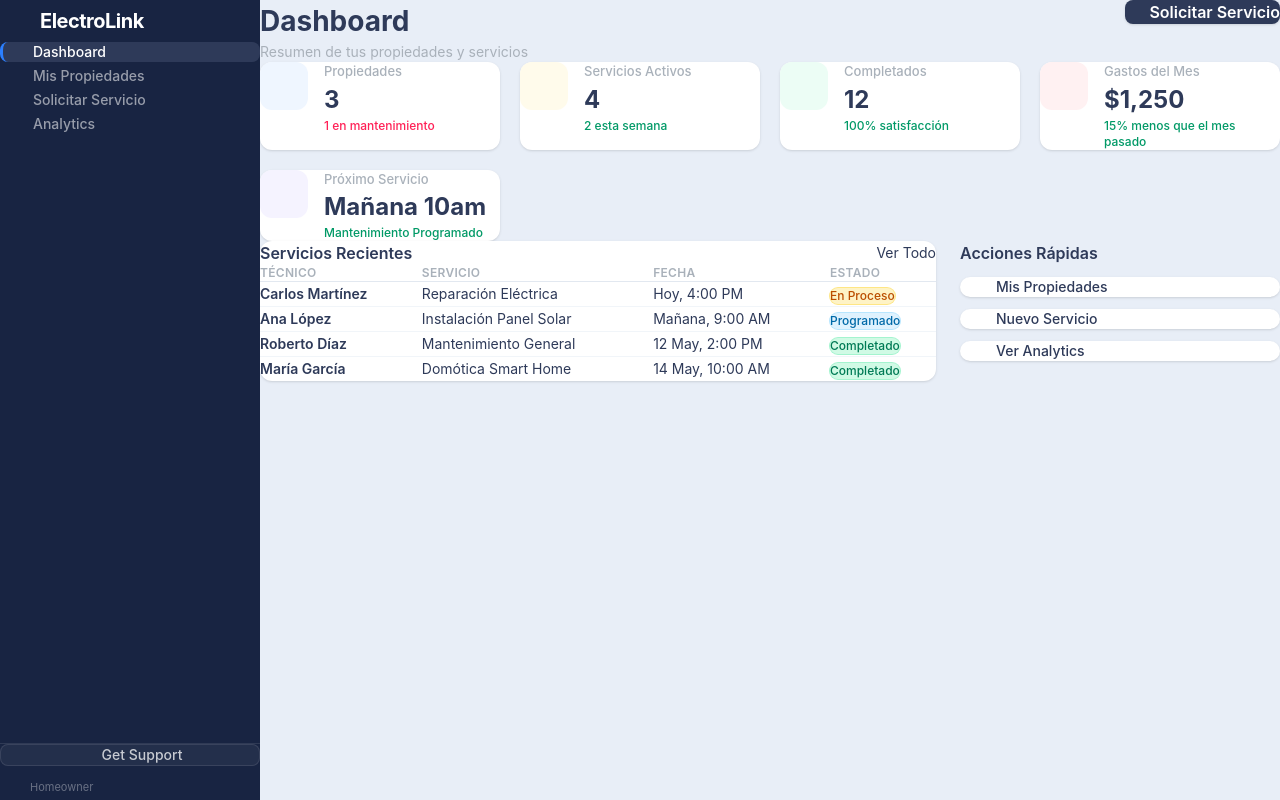
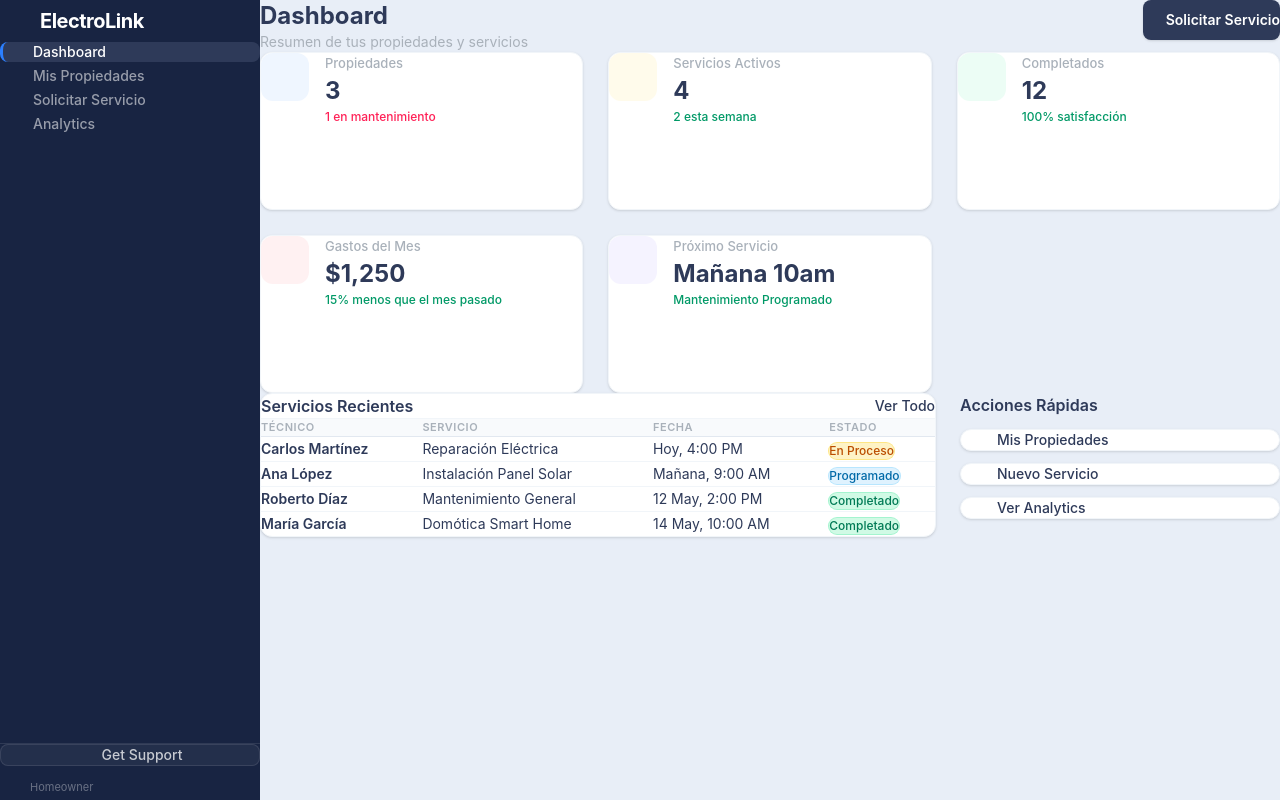
Before and after one commit to Hampcoders-Experimentos/electrolink-frontend, an Angular app: page /owner/dashboard in a window 1280 px wide. Built offline with nearby package versions, Linux system fonts and the light colour scheme.

Commit message:
refactor: Update owner dashboard layout and enhance accessibility with Tailwind classes

```diff
--- a/src/app/shared/presentation/pages/owner-dashboard/owner-dashboard.html
+++ b/src/app/shared/presentation/pages/owner-dashboard/owner-dashboard.html
@@ -1,61 +1,67 @@
-<div class="p-8 max-w-[1200px]">
+<!-- Canvas -->
+<div class="p-8 max-w-[1020px]">
+
+  <!-- Greeting & Quick Action row -->
   <header class="flex justify-between items-start mb-8">
     <div>
-      <h1 class="text-[28px] font-bold text-[var(--el-primary)] mb-1">Dashboard</h1>
-      <p class="text-sm text-[var(--el-warm-gray)]">Resumen de tus propiedades y servicios</p>
+      <h1 class="text-2xl font-bold text-primary leading-8 mb-1">Dashboard</h1>
+      <p class="text-sm text-warm-gray leading-5">Resumen de tus propiedades y servicios</p>
     </div>
-    <div>
+    <!-- Action button -->
     <button
       type="button"
-        class="inline-flex items-center gap-2 px-4 py-2.5 bg-[var(--el-primary)] text-white font-semibold rounded-lg shadow hover:opacity-90 transition"
+      class="h-10 inline-flex items-center gap-2 px-5 bg-primary text-white text-sm font-semibold rounded-lg shadow hover:opacity-90 transition"
       (click)="navigate('/owner/new-request')"
     >
-        <el-icon name="plus" size="1rem" />
+      <el-icon name="plus" size="0.95rem" />
       Solicitar Servicio
     </button>
-    </div>
   </header>
 
-  <section class="grid grid-cols-[repeat(auto-fill,minmax(240px,1fr))] gap-5 mb-8">
+  <!-- KPI cards -->
+  <section class="grid grid-cols-[repeat(auto-fill,minmax(302px,1fr))] gap-[25px] mb-8">
     @for (kpi of kpis; track kpi.label) {
-      <article class="bg-white rounded-xl p-6 flex items-start gap-4 shadow-sm">
-        <div class="w-12 h-12 rounded-xl flex items-center justify-center shrink-0" [class]="toneClass(kpi.tone)">
+      <article class="h-kpi bg-white rounded-xl p-[25px] flex items-start gap-4 shadow-sm border border-slate-100">
+        <div class="size-12 rounded-xl flex items-center justify-center shrink-0" [class]="kpi.toneClass">
           <el-icon [name]="kpi.icon" size="1.25rem" />
         </div>
-        <div class="flex flex-col gap-0.5">
-          <span class="text-[13px] font-medium text-[var(--el-warm-gray)]">{{ kpi.label }}</span>
-          <span class="text-2xl font-bold text-[var(--el-primary)]">{{ kpi.value }}</span>
-          <span class="text-xs font-medium" [class]="kpi.positive ? 'text-emerald-600' : 'text-rose-500'">{{ kpi.change }}</span>
+        <div class="flex flex-col gap-0.5 min-w-0">
+          <span class="text-[13px] font-medium text-warm-gray leading-5">{{ kpi.label }}</span>
+          <span class="text-2xl font-bold text-primary leading-8">{{ kpi.value }}</span>
+          <span class="text-xs font-medium leading-4" [class]="kpi.positive ? 'text-emerald-600' : 'text-rose-500'">{{ kpi.change }}</span>
         </div>
       </article>
     }
   </section>
 
+  <!-- Bento-style 2-column lower section. -->
   <div class="grid grid-cols-1 lg:grid-cols-[1fr_320px] gap-6">
-    <section class="bg-white rounded-xl shadow-sm overflow-hidden">
-      <header class="flex justify-between items-center px-6 pt-4 pb-2">
-        <h3 class="text-base font-semibold text-[var(--el-primary)]">Servicios Recientes</h3>
-        <button type="button" class="inline-flex items-center gap-1.5 text-sm text-[var(--el-primary)] hover:underline">
+
+    <!-- Recent Services table. -->
+    <section class="bg-white rounded-xl shadow-sm border border-slate-100 overflow-hidden">
+      <header class="flex justify-between items-center px-6 pt-4 pb-3 border-b border-slate-100">
+        <h3 class="text-base font-semibold text-primary leading-6">Servicios Recientes</h3>
+        <button type="button" class="inline-flex items-center gap-1.5 text-sm text-primary font-medium hover:underline">
           <el-icon name="list" size="0.95rem" /> Ver Todo
         </button>
       </header>
       <table class="w-full border-collapse">
         <thead>
-          <tr>
-            <th class="text-left text-xs font-semibold text-[var(--el-warm-gray)] uppercase tracking-wide px-6 py-3 border-b border-slate-200">Técnico</th>
-            <th class="text-left text-xs font-semibold text-[var(--el-warm-gray)] uppercase tracking-wide px-6 py-3 border-b border-slate-200">Servicio</th>
-            <th class="text-left text-xs font-semibold text-[var(--el-warm-gray)] uppercase tracking-wide px-6 py-3 border-b border-slate-200">Fecha</th>
-            <th class="text-left text-xs font-semibold text-[var(--el-warm-gray)] uppercase tracking-wide px-6 py-3 border-b border-slate-200">Estado</th>
+          <tr class="bg-slate-50">
+            <th class="text-left text-[11px] font-semibold text-warm-gray uppercase tracking-wider px-6 py-3 border-b border-slate-200">Técnico</th>
+            <th class="text-left text-[11px] font-semibold text-warm-gray uppercase tracking-wider px-6 py-3 border-b border-slate-200">Servicio</th>
+            <th class="text-left text-[11px] font-semibold text-warm-gray uppercase tracking-wider px-6 py-3 border-b border-slate-200">Fecha</th>
+            <th class="text-left text-[11px] font-semibold text-warm-gray uppercase tracking-wider px-6 py-3 border-b border-slate-200">Estado</th>
           </tr>
         </thead>
         <tbody>
           @for (service of recentServices; track service.id) {
-            <tr class="border-b border-slate-100 last:border-b-0">
-              <td class="px-6 py-3.5 text-sm font-semibold text-[var(--el-primary)]">{{ service.technician }}</td>
-              <td class="px-6 py-3.5 text-sm text-[var(--el-primary)]">{{ service.service }}</td>
-              <td class="px-6 py-3.5 text-sm text-[var(--el-primary)]">{{ service.date }}</td>
-              <td class="px-6 py-3.5">
-                <span class="inline-flex items-center px-2.5 py-0.5 rounded-full text-xs font-medium ring-1" [class]="statusBadge(service.status)">{{ service.status }}</span>
+            <tr class="border-b border-slate-100 last:border-b-0 hover:bg-slate-50/50">
+              <td class="px-6 py-4 text-sm font-semibold text-primary">{{ service.technician }}</td>
+              <td class="px-6 py-4 text-sm text-primary">{{ service.service }}</td>
+              <td class="px-6 py-4 text-sm text-primary">{{ service.date }}</td>
+              <td class="px-6 py-4">
+                <span class="inline-flex items-center px-2.5 py-0.5 rounded-full text-xs font-medium ring-1" [class]="service.badgeClass">{{ service.status }}</span>
               </td>
             </tr>
           }
@@ -63,17 +69,18 @@
       </table>
     </section>
 
+    <!-- Quick actions side widget. -->
     <aside class="flex flex-col gap-3">
-      <h3 class="text-base font-semibold text-[var(--el-primary)]">Acciones Rápidas</h3>
+      <h3 class="text-base font-semibold text-primary leading-6 mb-1">Acciones Rápidas</h3>
       @for (qa of quickActions; track qa.path) {
         <button
           type="button"
-          class="flex items-center gap-3 p-4 bg-white border-0 rounded-[10px] text-sm font-medium text-[var(--el-primary)] shadow-sm hover:shadow-md hover:-translate-y-px transition text-left w-full"
+          class="flex items-center gap-3 px-4 py-4 bg-white border border-slate-100 rounded-xl text-sm font-medium text-primary shadow-sm hover:shadow-md hover:-translate-y-px hover:border-slate-200 transition text-left w-full"
           (click)="navigate(qa.path)"
         >
-          <span class="text-[var(--el-primary)] w-6 flex justify-center"><el-icon [name]="qa.icon" size="1.25rem" /></span>
+          <span class="text-primary w-6 flex justify-center"><el-icon [name]="qa.icon" size="1.25rem" /></span>
           <span class="flex-1">{{ qa.label }}</span>
-          <span class="text-[var(--el-warm-gray)]"><el-icon name="chevron-right" size="0.9rem" /></span>
+          <span class="text-warm-gray"><el-icon name="chevron-right" size="0.9rem" /></span>
         </button>
       }
     </aside>
--- a/src/app/shared/presentation/pages/owner-dashboard/owner-dashboard.ts
+++ b/src/app/shared/presentation/pages/owner-dashboard/owner-dashboard.ts
@@ -2,24 +2,41 @@ import { ChangeDetectionStrategy, Component, inject } from '@angular/core';
 import { Router } from '@angular/router';
 import { IconComponent } from '../../components/icon/icon';
 
+/** Allowed accent palettes for KPI cards. Each maps to a Tailwind class pair. */
+type KpiTone = 'blue' | 'amber' | 'emerald' | 'rose' | 'violet';
+
+/** Allowed status states surfaced in the recent-services badge column. */
+type ServiceStatus = 'Completado' | 'Programado' | 'En Proceso';
+
+/**
+ * KPI card descriptor consumed by the dashboard grid.
+ *
+ * `toneClass` is pre-resolved at construction time so the template can render
+ * it via a Signal-free property access — no method call per change-detection
+ * pass and no allocation churn.
+ */
 interface KpiCard {
-  label: string;
-  value: string;
-  change: string;
-  positive: boolean;
-  icon: string;
-  tone: 'blue' | 'amber' | 'emerald' | 'rose' | 'violet';
+  readonly label: string;
+  readonly value: string;
+  readonly change: string;
+  readonly positive: boolean;
+  readonly icon: string;
+  readonly tone: KpiTone;
+  readonly toneClass: string;
 }
 
+/** Recent service row with a pre-resolved badge class for the status column. */
 interface ServiceItem {
-  id: number;
-  technician: string;
-  service: string;
-  date: string;
-  status: 'Completado' | 'Programado' | 'En Proceso';
+  readonly id: number;
+  readonly technician: string;
+  readonly service: string;
+  readonly date: string;
+  readonly status: ServiceStatus;
+  readonly badgeClass: string;
 }
 
-const TONE: Record<KpiCard['tone'], string> = {
+/** Tone palette ↔ Tailwind classes lookup. */
+const TONE: Readonly<Record<KpiTone, string>> = {
   blue:    'bg-blue-50 text-blue-600',
   amber:   'bg-amber-50 text-amber-600',
   emerald: 'bg-emerald-50 text-emerald-600',
@@ -27,12 +44,30 @@ const TONE: Record<KpiCard['tone'], string> = {
   violet:  'bg-violet-50 text-violet-600',
 };
 
-const STATUS_BADGE: Record<ServiceItem['status'], string> = {
+/** Status state ↔ Tailwind badge classes lookup. */
+const STATUS_BADGE: Readonly<Record<ServiceStatus, string>> = {
   'Completado': 'bg-emerald-100 text-emerald-700 ring-emerald-200',
   'Programado': 'bg-sky-100 text-sky-700 ring-sky-200',
   'En Proceso': 'bg-amber-100 text-amber-700 ring-amber-200',
 };
 
+/**
+ * Owner dashboard page.
+ *
+ * Visual specification: Figma frame `106:8600` (Owner / Dashboard).
+ *
+ * ### Responsibilities
+ * - Renders the KPI summary grid, the recent-services table and the
+ *   quick-actions side widget.
+ *
+ * ### Performance notes
+ * - All static data (KPIs, recent services, quick actions) is materialized
+ *   eagerly with **pre-resolved Tailwind class strings**. The template only
+ *   reads properties, eliminating per-CD method calls (`toneClass()`,
+ *   `statusBadge()`) and keeping the page zoneless-friendly.
+ * - Templates use native control flow (`@for` with `track`) so Angular can
+ *   reuse DOM nodes when the list reference is replaced.
+ */
 @Component({
   selector: 'el-owner-dashboard',
   standalone: true,
@@ -42,31 +77,38 @@ const STATUS_BADGE: Record<ServiceItem['status'], string> = {
   styleUrl: './owner-dashboard.css',
 })
 export class OwnerDashboardComponent {
-  private router = inject(Router);
+  private readonly router = inject(Router);
 
-  kpis: KpiCard[] = [
-    { label: 'Propiedades',       value: '3',           change: '1 en mantenimiento',         positive: false, icon: 'building',     tone: 'blue'    },
-    { label: 'Servicios Activos', value: '4',           change: '2 esta semana',              positive: true,  icon: 'wrench',       tone: 'amber'   },
-    { label: 'Completados',       value: '12',          change: '100% satisfacción',          positive: true,  icon: 'check-circle', tone: 'emerald' },
-    { label: 'Gastos del Mes',    value: '$1,250',      change: '15% menos que el mes pasado', positive: true,  icon: 'dollar',      tone: 'rose'    },
-    { label: 'Próximo Servicio',  value: 'Mañana 10am', change: 'Mantenimiento Programado',   positive: true,  icon: 'clock',        tone: 'violet'  },
+  /** KPI cards rendered in the top grid. */
+  readonly kpis: ReadonlyArray<KpiCard> = [
+    { label: 'Propiedades',       value: '3',           change: '1 en mantenimiento',          positive: false, icon: 'building',     tone: 'blue',    toneClass: TONE.blue    },
+    { label: 'Servicios Activos', value: '4',           change: '2 esta semana',               positive: true,  icon: 'wrench',       tone: 'amber',   toneClass: TONE.amber   },
+    { label: 'Completados',       value: '12',          change: '100% satisfacción',           positive: true,  icon: 'check-circle', tone: 'emerald', toneClass: TONE.emerald },
+    { label: 'Gastos del Mes',    value: '$1,250',      change: '15% menos que el mes pasado', positive: true,  icon: 'dollar',       tone: 'rose',    toneClass: TONE.rose    },
+    { label: 'Próximo Servicio',  value: 'Mañana 10am', change: 'Mantenimiento Programado',    positive: true,  icon: 'clock',        tone: 'violet',  toneClass: TONE.violet  },
   ];
 
-  recentServices: ServiceItem[] = [
-    { id: 1, technician: 'Carlos Martínez', service: 'Reparación Eléctrica',     date: 'Hoy, 4:00 PM',      status: 'En Proceso' },
-    { id: 2, technician: 'Ana López',       service: 'Instalación Panel Solar', date: 'Mañana, 9:00 AM',  status: 'Programado' },
-    { id: 3, technician: 'Roberto Díaz',    service: 'Mantenimiento General',   date: '12 May, 2:00 PM',   status: 'Completado' },
-    { id: 4, technician: 'María García',    service: 'Domótica Smart Home',     date: '14 May, 10:00 AM',  status: 'Completado' },
+  /** Rows rendered inside the recent services table. */
+  readonly recentServices: ReadonlyArray<ServiceItem> = [
+    { id: 1, technician: 'Carlos Martínez', service: 'Reparación Eléctrica',     date: 'Hoy, 4:00 PM',     status: 'En Proceso', badgeClass: STATUS_BADGE['En Proceso'] },
+    { id: 2, technician: 'Ana López',       service: 'Instalación Panel Solar', date: 'Mañana, 9:00 AM',  status: 'Programado', badgeClass: STATUS_BADGE['Programado'] },
+    { id: 3, technician: 'Roberto Díaz',    service: 'Mantenimiento General',   date: '12 May, 2:00 PM',  status: 'Completado', badgeClass: STATUS_BADGE['Completado'] },
+    { id: 4, technician: 'María García',    service: 'Domótica Smart Home',     date: '14 May, 10:00 AM', status: 'Completado', badgeClass: STATUS_BADGE['Completado'] },
   ];
 
-  quickActions = [
-    { label: 'Mis Propiedades', icon: 'building',    path: '/owner/properties' },
+  /** Quick-action shortcuts displayed in the side widget. */
+  readonly quickActions: ReadonlyArray<{ label: string; icon: string; path: string }> = [
+    { label: 'Mis Propiedades', icon: 'building',    path: '/owner/properties'  },
     { label: 'Nuevo Servicio',  icon: 'plus-circle', path: '/owner/new-request' },
-    { label: 'Ver Analytics',   icon: 'chart-bar',   path: '/owner/analytics' },
+    { label: 'Ver Analytics',   icon: 'chart-bar',   path: '/owner/analytics'   },
   ];
 
-  protected toneClass(t: KpiCard['tone']) { return TONE[t]; }
-  protected statusBadge(s: ServiceItem['status']) { return STATUS_BADGE[s]; }
-
-  navigate(path: string) { this.router.navigate([path]); }
+  /**
+   * Navigates to the supplied absolute path.
+   *
+   * @param path - Router target.
+   */
+  navigate(path: string): void {
+    this.router.navigate([path]).then();
+  }
 }
```
Lines whose indentation alone changed are shown as unchanged.
